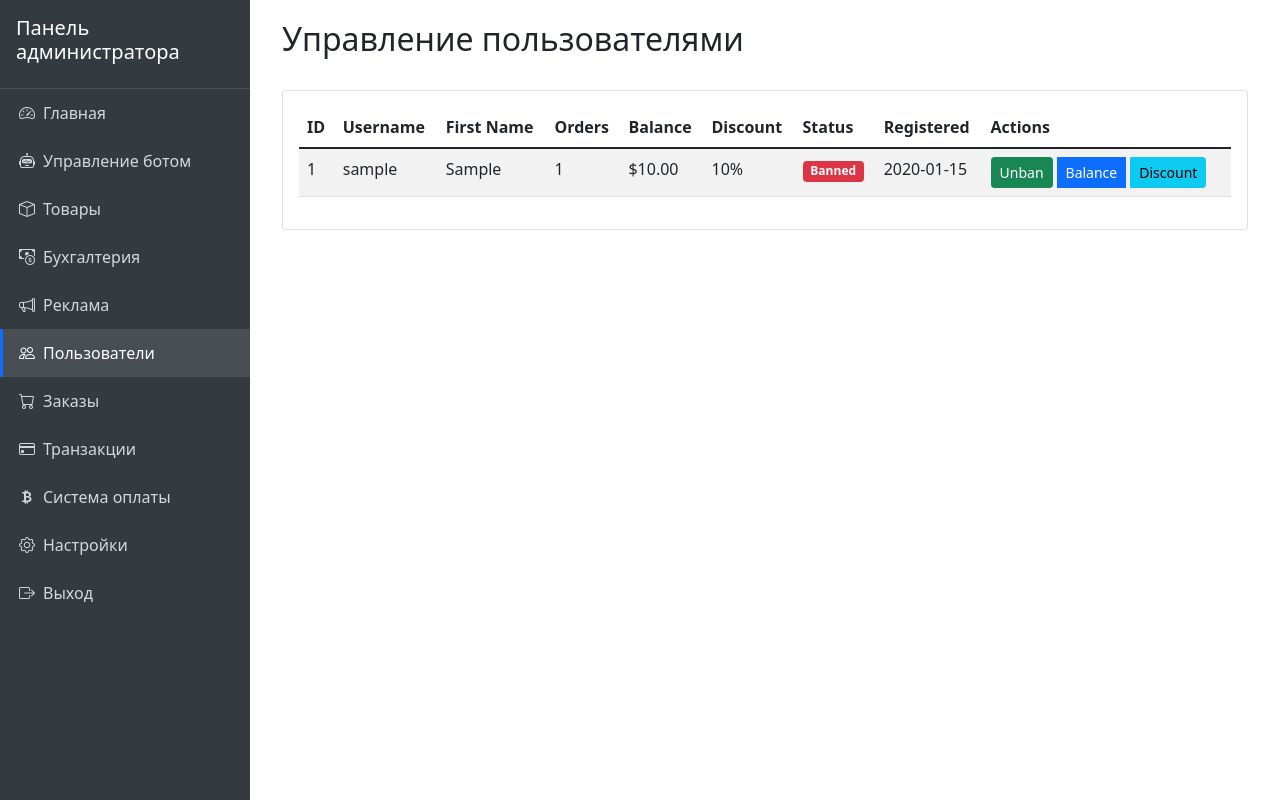
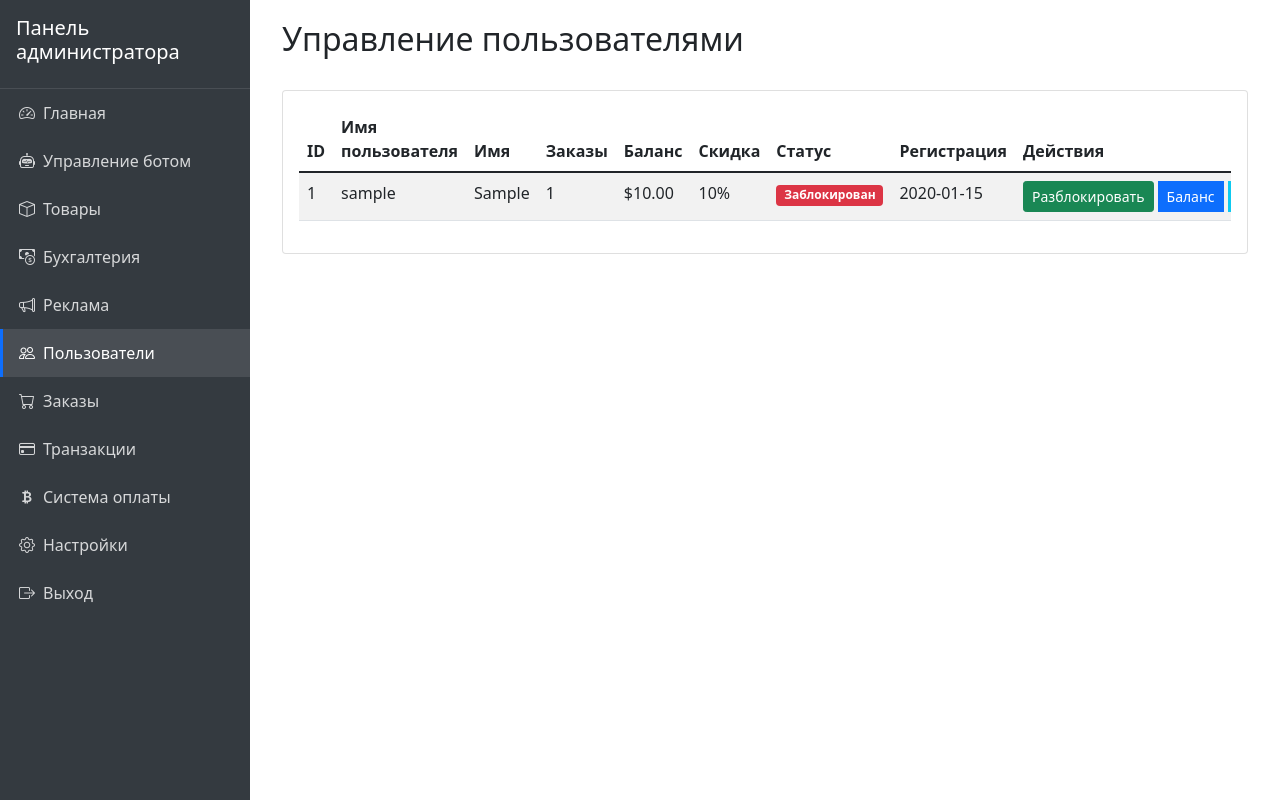
Before and after one commit to vakhotut/Webadminkrya, a Python web app: template templates/users.html in a window 1280 px wide. Run offline with Jinja, Linux system fonts and the light colour scheme; the template is opened without the code that fills it: most values are stand-ins (such as "Sample title", 1, 10 or a date in 2020); some libraries are stand-ins or nearby versions.

Commit message:
Update users.html

```diff
--- a/templates/users.html
+++ b/templates/users.html
@@ -2,7 +2,7 @@
 <html lang="ru">
 <head>
     <meta charset="UTF-8">
-    <title>Users - Admin Panel</title>
+    <title>Пользователи - Панель администратора</title>
     <link href="https://cdn.jsdelivr.net/npm/bootstrap@5.1.3/dist/css/bootstrap.min.css" rel="stylesheet">
     <link href="https://cdn.jsdelivr.net/npm/bootstrap-icons@1.7.2/font/bootstrap-icons.css" rel="stylesheet">
     <style>
@@ -125,30 +125,30 @@
                             <thead>
                                 <tr>
                                     <th>ID</th>
-                                    <th>Username</th>
-                                    <th>First Name</th>
-                                    <th>Orders</th>
-                                    <th>Balance</th>
-                                    <th>Discount</th>
-                                    <th>Status</th>
-                                    <th>Registered</th>
-                                    <th>Actions</th>
+                                    <th>Имя пользователя</th>
+                                    <th>Имя</th>
+                                    <th>Заказы</th>
+                                    <th>Баланс</th>
+                                    <th>Скидка</th>
+                                    <th>Статус</th>
+                                    <th>Регистрация</th>
+                                    <th>Действия</th>
                                 </tr>
                             </thead>
                             <tbody>
                                 {% for user in users %}
                                 <tr>
                                     <td>{{ user.user_id }}</td>
-                                    <td>{{ user.username or 'N/A' }}</td>
-                                    <td>{{ user.first_name or 'N/A' }}</td>
+                                    <td>{{ user.username or 'Н/Д' }}</td>
+                                    <td>{{ user.first_name or 'Н/Д' }}</td>
                                     <td>{{ user.purchase_count }}</td>
                                     <td>${{ "%.2f"|format(user.balance) }}</td>
                                     <td>{{ user.discount }}%</td>
                                     <td>
                                         {% if user.ban_until %}
-                                        <span class="badge bg-danger">Banned</span>
+                                        <span class="badge bg-danger">Заблокирован</span>
                                         {% else %}
-                                        <span class="badge bg-success">Active</span>
+                                        <span class="badge bg-success">Активен</span>
                                         {% endif %}
                                     </td>
                                     <td>{{ user.created_at.strftime('%Y-%m-%d') }}</td>
@@ -156,20 +156,24 @@
                                         <div class="btn-group">
                                             {% if user.ban_until %}
                                             <form action="/admin/users/{{ user.user_id }}/unban" method="post">
-                                                <button type="submit" class="btn btn-sm btn-success">Unban</button>
+                                                <button type="submit" class="btn btn-sm btn-success">Разблокировать</button>
                                             </form>
                                             {% else %}
                                             <form action="/admin/users/{{ user.user_id }}/ban" method="post">
-                                                <button type="submit" class="btn btn-sm btn-warning">Ban</button>
+                                                <button type="submit" class="btn btn-sm btn-warning">Заблокировать</button>
                                             </form>
                                             {% endif %}
 
                                             <button type="button" class="btn btn-sm btn-primary" data-bs-toggle="modal" data-bs-target="#balanceModal{{ user.user_id }}">
-                                                Balance
+                                                Баланс
                                             </button>
 
                                             <button type="button" class="btn btn-sm btn-info" data-bs-toggle="modal" data-bs-target="#discountModal{{ user.user_id }}">
-                                                Discount
+                                                Скидка
+                                            </button>
+
+                                            <button type="button" class="btn btn-sm btn-danger" data-bs-toggle="modal" data-bs-target="#deleteModal{{ user.user_id }}">
+                                                Удалить
                                             </button>
                                         </div>
 
@@ -178,23 +182,23 @@
                                             <div class="modal-dialog">
                                                 <div class="modal-content">
                                                     <div class="modal-header">
-                                                        <h5 class="modal-title">Change Balance</h5>
+                                                        <h5 class="modal-title">Изменение баланса</h5>
                                                         <button type="button" class="btn-close" data-bs-dismiss="modal"></button>
                                                     </div>
                                                     <form action="/admin/users/{{ user.user_id }}/balance" method="post">
                                                         <div class="modal-body">
                                                             <div class="mb-3">
-                                                                <label class="form-label">Current Balance: ${{ "%.2f"|format(user.balance) }}</label>
-                                                                <input type="number" step="0.01" class="form-control" name="amount" required placeholder="Amount">
+                                                                <label class="form-label">Текущий баланс: ${{ "%.2f"|format(user.balance) }}</label>
+                                                                <input type="number" step="0.01" class="form-control" name="amount" required placeholder="Сумма">
                                                                 <div class="form-check mt-2">
                                                                     <input class="form-check-input" type="checkbox" name="is_subtract" id="subtract{{ user.user_id }}">
-                                                                    <label class="form-check-label" for="subtract{{ user.user_id }}">Subtract from balance</label>
+                                                                    <label class="form-check-label" for="subtract{{ user.user_id }}">Вычесть из баланса</label>
                                                                 </div>
                                                             </div>
                                                         </div>
                                                         <div class="modal-footer">
-                                                            <button type="button" class="btn btn-secondary" data-bs-dismiss="modal">Cancel</button>
-                                                            <button type="submit" class="btn btn-primary">Save</button>
+                                                            <button type="button" class="btn btn-secondary" data-bs-dismiss="modal">Отмена</button>
+                                                            <button type="submit" class="btn btn-primary">Сохранить</button>
                                                         </div>
                                                     </form>
                                                 </div>
@@ -206,23 +210,45 @@
                                             <div class="modal-dialog">
                                                 <div class="modal-content">
                                                     <div class="modal-header">
-                                                        <h5 class="modal-title">Change Discount</h5>
+                                                        <h5 class="modal-title">Изменение скидки</h5>
                                                         <button type="button" class="btn-close" data-bs-dismiss="modal"></button>
                                                     </div>
                                                     <form action="/admin/users/{{ user.user_id }}/discount" method="post">
                                                         <div class="modal-body">
                                                             <div class="mb-3">
-                                                                <label class="form-label">Current Discount: {{ user.discount }}%</label>
-                                                                <input type="number" class="form-control" name="discount" required min="0" max="100" placeholder="Discount %">
+                                                                <label class="form-label">Текущая скидка: {{ user.discount }}%</label>
+                                                                <input type="number" class="form-control" name="discount" required min="0" max="100" placeholder="Скидка %">
                                                             </div>
                                                             <div class="form-check">
                                                                 <input class="form-check-input" type="checkbox" name="is_temporary" id="temp{{ user.user_id }}">
-                                                                <label class="form-check-label" for="temp{{ user.user_id }}">Temporary discount (24 hours)</label>
+                                                                <label class="form-check-label" for="temp{{ user.user_id }}">Временная скидка (24 часа)</label>
                                                             </div>
                                                         </div>
                                                         <div class="modal-footer">
-                                                            <button type="button" class="btn btn-secondary" data-bs-dismiss="modal">Cancel</button>
-                                                            <button type="submit" class="btn btn-primary">Save</button>
+                                                            <button type="button" class="btn btn-secondary" data-bs-dismiss="modal">Отмена</button>
+                                                            <button type="submit" class="btn btn-primary">Сохранить</button>
+                                                        </div>
+                                                    </form>
+                                                </div>
+                                            </div>
+                                        </div>
+
+                                        <!-- Modal for delete -->
+                                        <div class="modal fade" id="deleteModal{{ user.user_id }}" tabindex="-1">
+                                            <div class="modal-dialog">
+                                                <div class="modal-content">
+                                                    <div class="modal-header">
+                                                        <h5 class="modal-title">Подтверждение удаления</h5>
+                                                        <button type="button" class="btn-close" data-bs-dismiss="modal"></button>
+                                                    </div>
+                                                    <form action="/admin/users/{{ user.user_id }}/delete" method="post">
+                                                        <div class="modal-body">
+                                                            <p>Вы уверены, что хотите полностью удалить пользователя {{ user.first_name }} ({{ user.user_id }})?</p>
+                                                            <p class="text-danger">Это действие невозможно отменить! Будут удалены все данные пользователя, включая историю заказов и транзакций.</p>
+                                                        </div>
+                                                        <div class="modal-footer">
+                                                            <button type="button" class="btn btn-secondary" data-bs-dismiss="modal">Отмена</button>
+                                                            <button type="submit" class="btn btn-danger">Полное удаление</button>
                                                         </div>
                                                     </form>
                                                 </div>
```
